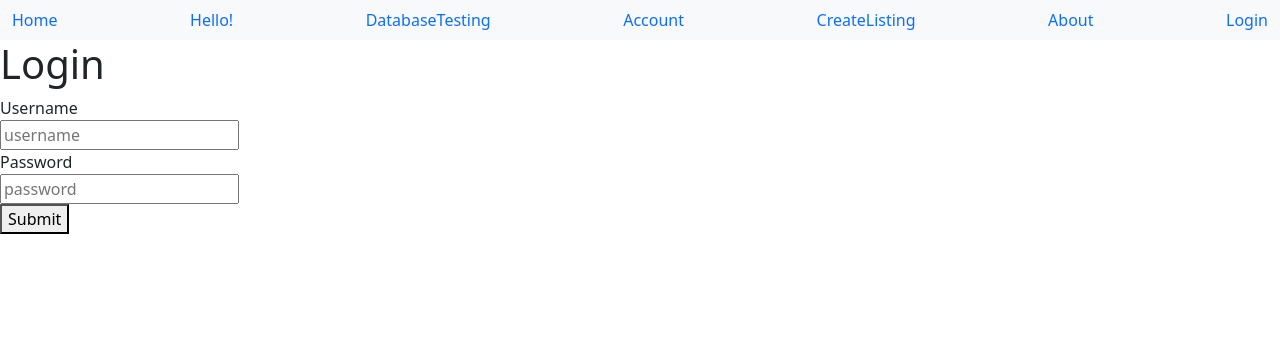
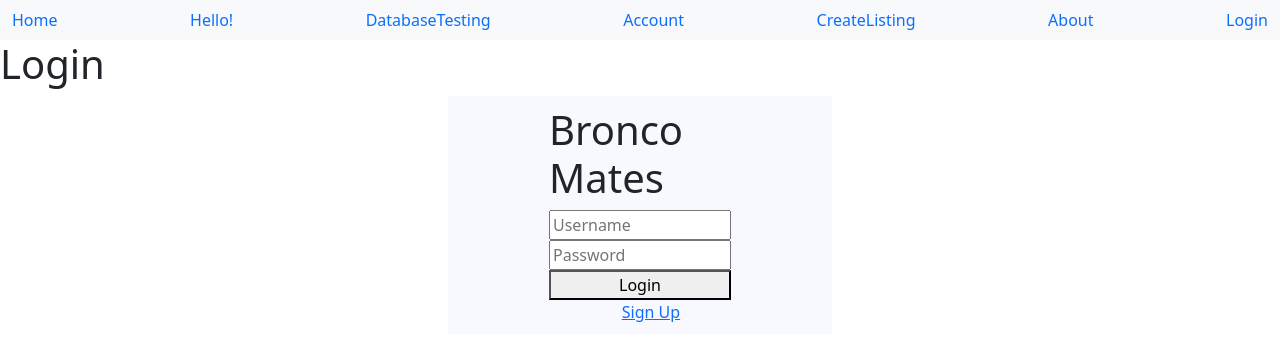
Before and after one commit to TheWaitlisters/Bronco-Mates, a Flask app: page /login in a window 1280 px wide. Shown: the top 361 px of the page. Run offline with Flask 2, Linux system fonts and the light colour scheme; some libraries are stand-ins or nearby versions.

```diff
--- a/src/main/python/app.py
+++ b/src/main/python/app.py
@@ -14,10 +14,9 @@ def createApp():
 
 app = createApp()
 
-accountDB = [{"username" : 'username1',
-             "email" : "email1" }]
+accountDB = []
 
-listingDB = [{"address" : "address1"}]
+listingDB = []
 
 loginInfo = [{'username' : 'testusername', 'password' : 'testpassword'}]
 
--- a/src/main/python/templates/base.html
+++ b/src/main/python/templates/base.html
@@ -32,6 +32,14 @@
               padding: 10px;
               background-color:ghostwhite
        }
+
+       .login {
+              margin: auto;
+              width: 30%;
+              padding: 10px;
+              background-color:ghostwhite
+       }
+
 </style>
 
     </style>
--- a/src/main/python/templates/login.html
+++ b/src/main/python/templates/login.html
@@ -2,20 +2,19 @@
 
 {% block content %}
     <h1>{% block title %} Login {% endblock %}</h1>
-    <form method="post">
-        <label for="username">Username</label>
-        <br>
-        <input type="text" name="username"
-               placeholder="username"
-               value="{{ request.form['username'] }}"></input>
-        <br>
+    <div class="login">
+        <form method="post">
+            <h1 style="width:50%; margin-left:25%">Bronco Mates</h1>
+            <input type="text" name="username" placeholder="Username" value="{{ request.form['username'] }}"
+                style="width:50%; margin-left:25%">
+            <br>
 
-        <label for="password">Password</label>
-        <br>
-        <input type="text" name="password"
-               placeholder="password"
-               value="{{ request.form['password'] }}"></input>
-        <br>
-        <button type="submit">Submit</button>
-    </form>
+            <input type="text" name="password" placeholder="Password" value="{{ request.form['password'] }}"
+                style="width:50%; margin-left:25%">
+            <br>
+
+            <button type="submit" style="width:50%; margin-left:25%">Login</button>
+        </form>
+        <a href="{{ url_for('accountSettings') }}" style="width:50%; margin-left:45%">Sign Up</a>
+    </div>
 {% endblock %}
```
Also changed, not shown: src/main/python/templates/index.html (+29 -30 lines).
